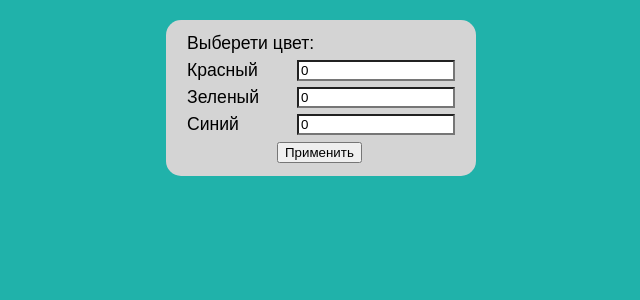
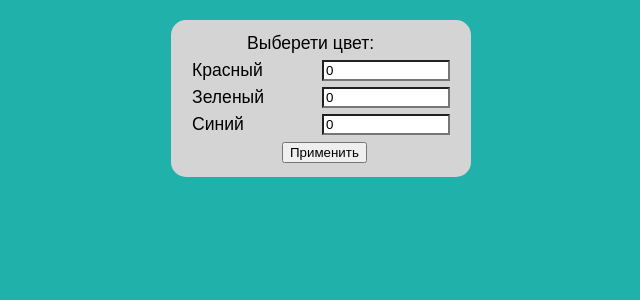
Before and after one commit to KvantSveta/Weather, a Flask app: template main/templates/colours.html in a window 1280 px wide. Shown: the top 300 px of the page, without its empty margins (319-959 px from the left). Run offline with Flask 2, Linux system fonts and the light colour scheme; the template is opened without the code that fills it, so the values that code supplies are empty; parts of the project's set-up code (start-up, migrations or seed data) failed here and were passed over.

Commit message:
изменены стили

```diff
--- a/main/static/colours.css
+++ b/main/static/colours.css
@@ -12,7 +12,7 @@ body {
     /*отступ слева по краям*/
     padding: 10px 20px;
     /*ширина блока*/
-    width: 270px;
+    width: 260px;
     /* отступ от края: сверху 20 и auto по горизонтали*/
     margin: 20px auto;
 }
@@ -21,13 +21,16 @@ div {
     padding: 3px 1px;
 }
 
+.l {
+    margin: 1px 55px;
+}
+
 .i {
     background: #FFFFFF;
     float: right;
-    width: 150px;
+    width: 120px;
 }
 
-
 .button {
-    margin: 0px 90px 0px 90px;
+    margin: 1px 90px;
 }
--- a/main/templates/colours.html
+++ b/main/templates/colours.html
@@ -11,7 +11,7 @@
         <main>
             <form class="c">
                 <div>
-                    Выберети цвет:
+                    <label class="l">Выберети цвет:</label>
                 </div>
                 <div>
                     <label>Красный</label>
```
